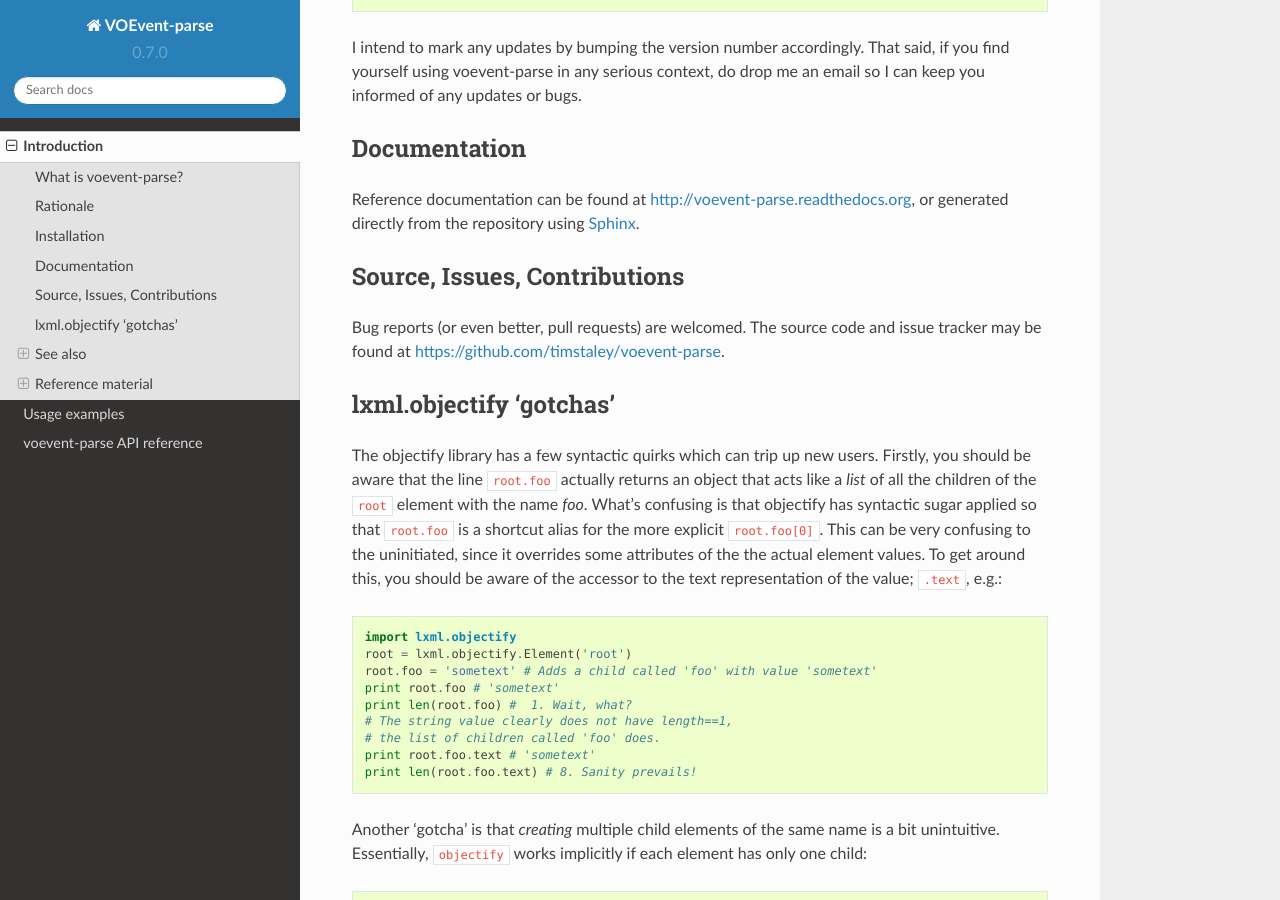
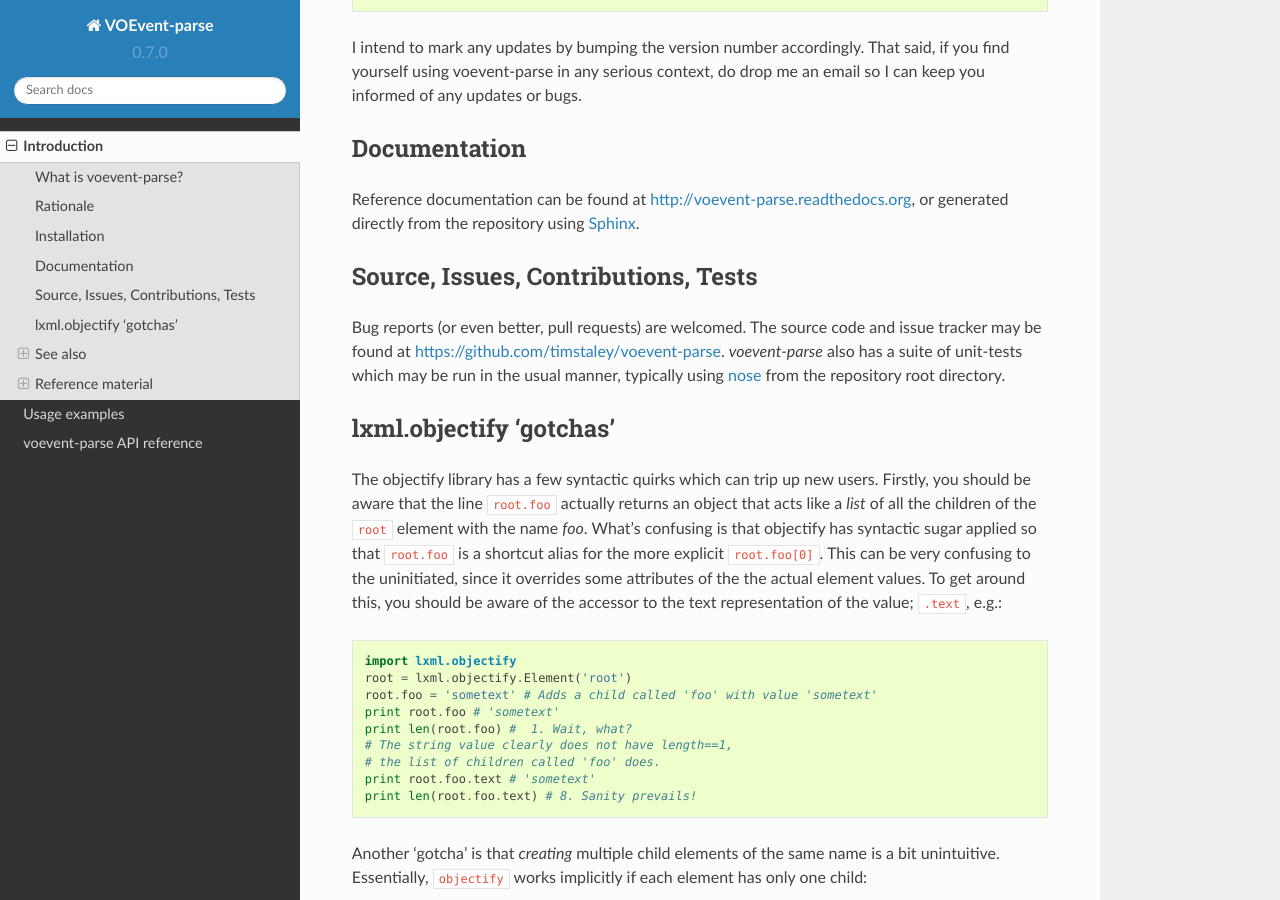
Before and after one commit to timstaley/voevent-parse, a Sphinx documentation site: the page built from documentation/source/intro.rst, in a window 1280 px wide and 900 px high, scrolled down 1088 px. Built offline with Sphinx 7.4.7 and the Read the Docs theme 2.0.0, drawn with Linux system fonts in a browser that asks for light colours; the version number is read from the project's files by our own code.

Commit message:
Mention test suite in docs

```diff
--- a/documentation/source/intro.rst
+++ b/documentation/source/intro.rst
@@ -60,10 +60,12 @@
 http://voevent-parse.readthedocs.org,
 or generated directly from the repository using Sphinx_.
 
-Source, Issues, Contributions
------------------------------
+Source, Issues, Contributions, Tests
+------------------------------------
 Bug reports (or even better, pull requests) are welcomed. The source code and
 issue tracker may be found at https://github.com/timstaley/voevent-parse.
+*voevent-parse* also has a suite of unit-tests which may be run in the usual
+manner, typically using nose_ from the repository root directory.
 
 
 lxml.objectify 'gotchas'
@@ -159,3 +161,4 @@
 .. _Sphinx: http://sphinx-doc.org/
 .. _pip: https://pip.readthedocs.org/en/latest/
 .. _virtualenv: http://virtualenv.readthedocs.org/en/latest/virtualenv.html
+.. _nose: https://nose.readthedocs.org/en/latest/
```
